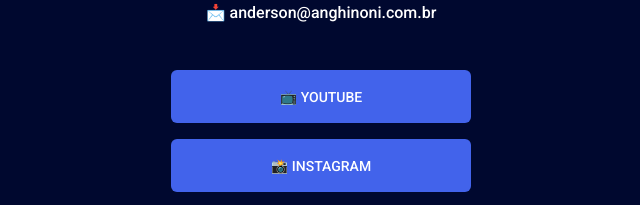
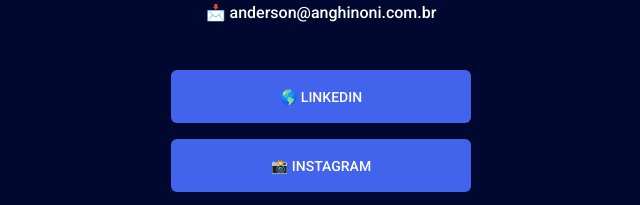
Before and after one commit to anderson-anghinoni/maratona-explorer-2, a plain HTML site: page index.html in a window 1280 px wide. Shown: the part 231-436 px from the top of the page, 319-959 px from the left. Drawn offline with Linux system fonts and the light colour scheme.

Commit message:
Update index.html

```diff
--- a/index.html
+++ b/index.html
@@ -25,7 +25,11 @@
 
       <ul>
         <li>
-          <a href="https://youtube.com.br" target="_blank">📺 youtube</a>
+          <a
+            href="https://www.linkedin.com/in/anderson-anghinoni/"
+            target="_blank"
+            >🌎 LInkedin</a
+          >
         </li>
         <li>
           <a
```
